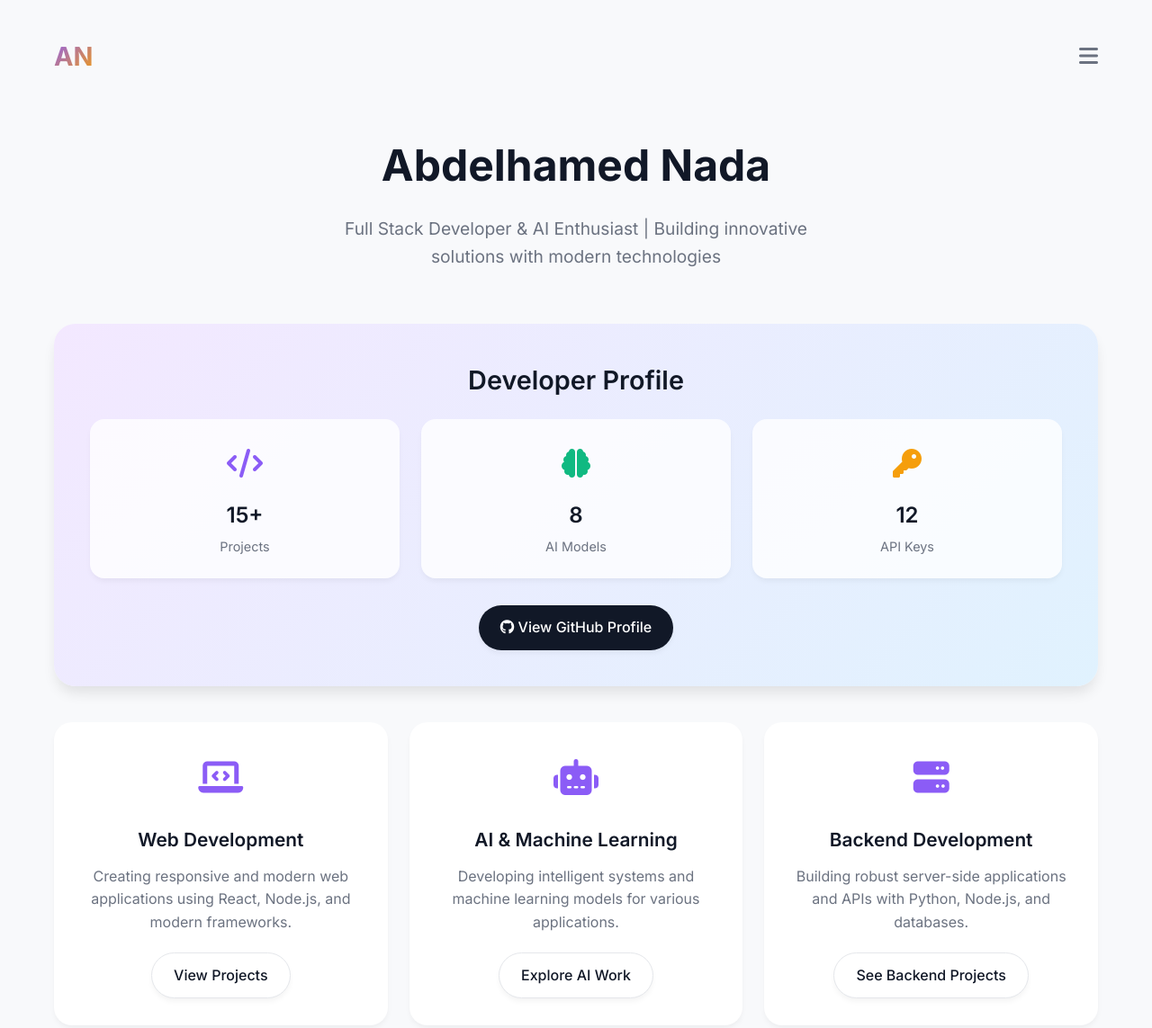
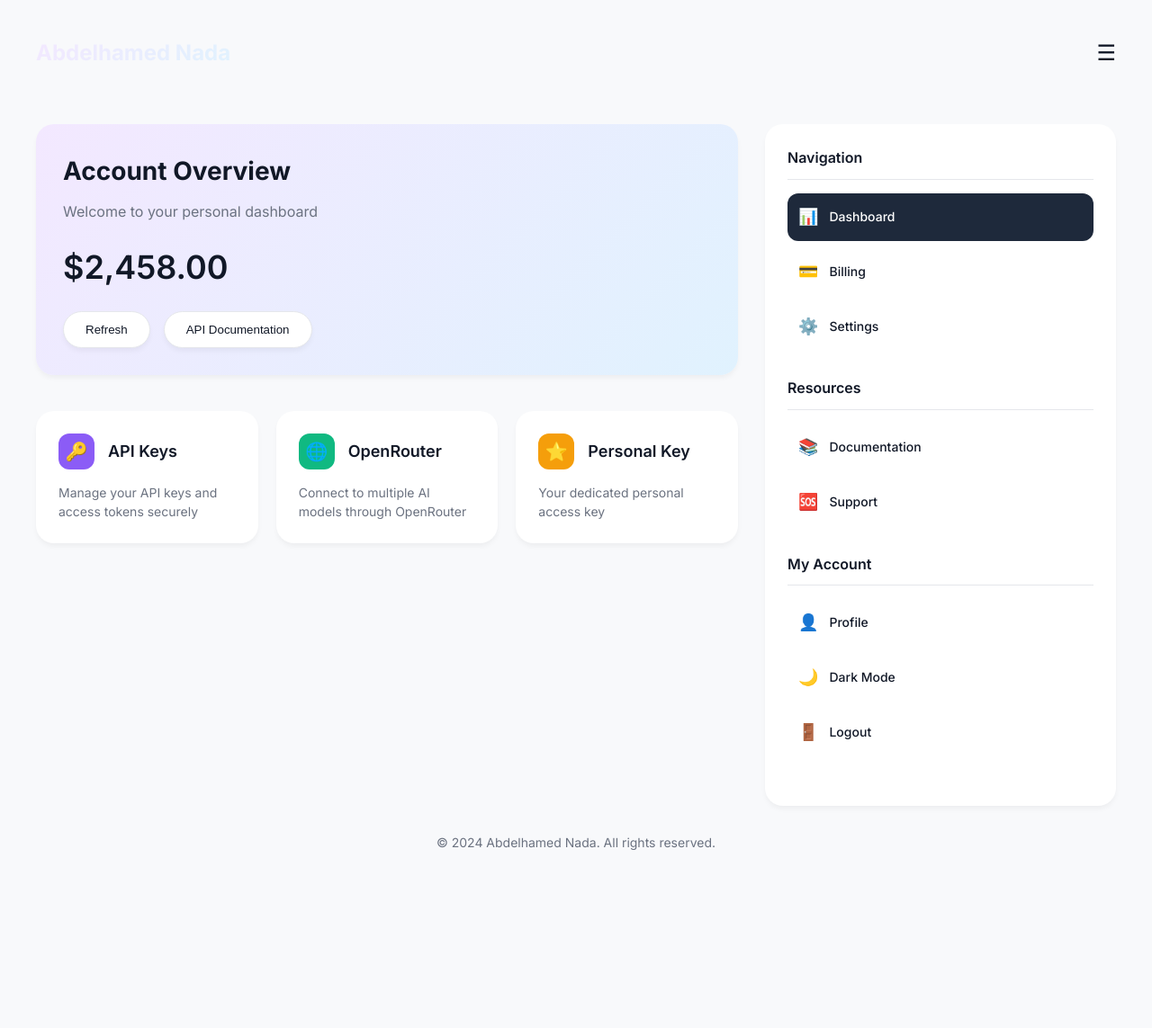
Before and after one commit to abbn7/personal-website, a plain HTML site: page index.html in a window 1280 px wide. Shown: the top 1143 px of the page at 90% size. After the commit the page ends 998 px from the top, so only its background shows below. Drawn offline with Linux system fonts and the light colour scheme.

Commit message:
Update design with modern tech-inspired UI featuring gradient cards, responsive layout, and improved color palette

```diff
--- a/index.html
+++ b/index.html
@@ -10,24 +10,19 @@
     <link rel="preconnect" href="https://fonts.gstatic.com" crossorigin>
     <link href="https://fonts.googleapis.com/css2?family=Inter:wght@400;500;600;700&display=swap" rel="stylesheet">
 
-    <!-- Font Awesome Icons -->
-    <link rel="stylesheet" href="https://cdnjs.cloudflare.com/ajax/libs/font-awesome/6.4.0/css/all.min.css">
-
     <style>
         :root {
-            /* Color Palette */
             --bg-primary: #F8F9FB;
             --text-primary: #111827;
             --text-secondary: #6B7280;
-            --accent-purple: #8B5CF6;
-            --accent-green: #10B981;
-            --accent-orange: #F59E0B;
             --card-gradient: linear-gradient(135deg, #F3E8FF 0%, #E0F2FE 100%);
             --active-bg: #1E293B;
             --active-text: #FFFFFF;
-            --border-light: #E5E7EB;
-            --shadow-sm: 0 4px 6px -1px rgba(0, 0, 0, 0.05);
-            --shadow-md: 0 10px 15px -3px rgba(0, 0, 0, 0.1);
+            --icon-api: #8B5CF6;
+            --icon-openrouter: #10B981;
+            --icon-personal: #F59E0B;
+            --border-radius: 20px;
+            --shadow: 0 4px 6px -1px rgba(0, 0, 0, 0.05);
         }
 
         * {
@@ -40,14 +35,14 @@
             font-family: 'Inter', sans-serif;
             background-color: var(--bg-primary);
             color: var(--text-primary);
+            line-height: 1.6;
+            padding: 20px;
             min-height: 100vh;
-            line-height: 1.6;
         }
 
         .container {
             max-width: 1200px;
             margin: 0 auto;
-            padding: 40px 20px;
         }
 
         /* Header */
@@ -55,13 +50,14 @@
             display: flex;
             justify-content: space-between;
             align-items: center;
-            margin-bottom: 60px;
+            padding: 20px 0;
+            margin-bottom: 40px;
         }
 
         .logo {
-            font-size: 1.8rem;
+            font-size: 24px;
             font-weight: 700;
-            background: linear-gradient(135deg, var(--accent-purple), var(--accent-orange));
+            background: var(--card-gradient);
             -webkit-background-clip: text;
             -webkit-text-fill-color: transparent;
             background-clip: text;
@@ -70,182 +66,184 @@
         .menu-toggle {
             background: none;
             border: none;
-            font-size: 1.5rem;
-            color: var(--text-secondary);
+            font-size: 24px;
             cursor: pointer;
-        }
-
-        /* Hero Section */
-        .hero {
-            text-align: center;
-            margin-bottom: 60px;
-        }
-
-        .hero h1 {
-            font-size: 3rem;
-            font-weight: 700;
-            margin-bottom: 16px;
             color: var(--text-primary);
-        }
-
-        .hero p {
-            font-size: 1.2rem;
-            color: var(--text-secondary);
-            max-width: 600px;
-            margin: 0 auto;
         }
 
         /* Account Overview Card */
         .account-card {
             background: var(--card-gradient);
-            border-radius: 24px;
-            padding: 40px;
+            border-radius: var(--border-radius);
+            padding: 30px;
             margin-bottom: 40px;
-            box-shadow: var(--shadow-md);
-            text-align: center;
+            box-shadow: var(--shadow);
         }
 
         .account-card h2 {
-            font-size: 1.8rem;
-            font-weight: 600;
-            margin-bottom: 20px;
+            font-size: 28px;
+            font-weight: 700;
+            margin-bottom: 10px;
             color: var(--text-primary);
         }
 
-        .stats {
-            display: grid;
-            grid-template-columns: repeat(auto-fit, minmax(200px, 1fr));
-            gap: 24px;
-            margin-bottom: 30px;
+        .account-card p {
+            font-size: 16px;
+            color: var(--text-secondary);
+            margin-bottom: 20px;
         }
 
-        .stat-item {
-            background: rgba(255, 255, 255, 0.8);
-            padding: 24px;
-            border-radius: 16px;
-            text-align: center;
-            box-shadow: var(--shadow-sm);
+        .balance {
+            font-size: 36px;
+            font-weight: 600;
+            color: var(--text-primary);
+            margin-bottom: 20px;
         }
 
-        .stat-icon {
-            font-size: 2rem;
-            margin-bottom: 12px;
+        .card-actions {
+            display: flex;
+            gap: 15px;
         }
 
-        .stat-icon.api { color: var(--accent-purple); }
-        .stat-icon.openrouter { color: var(--accent-green); }
-        .stat-icon.key { color: var(--accent-orange); }
-
-        .stat-value {
-            font-size: 1.5rem;
-            font-weight: 600;
-            margin-bottom: 4px;
-        }
-
-        .stat-label {
-            color: var(--text-secondary);
-            font-size: 0.9rem;
-        }
-
-        /* Buttons */
         .btn {
-            display: inline-block;
             padding: 12px 24px;
             border-radius: 9999px;
-            text-decoration: none;
-            font-weight: 500;
-            transition: all 0.3s ease;
-            border: 1px solid var(--border-light);
+            border: 1px solid #E5E7EB;
             background: white;
             color: var(--text-primary);
-            box-shadow: var(--shadow-sm);
+            font-weight: 500;
+            cursor: pointer;
+            box-shadow: var(--shadow);
+            transition: all 0.2s ease;
         }
 
         .btn:hover {
             transform: translateY(-2px);
-            box-shadow: var(--shadow-md);
-        }
-
-        .btn-primary {
-            background: var(--text-primary);
-            color: white;
-            border: none;
+            box-shadow: 0 8px 15px -3px rgba(0, 0, 0, 0.1);
         }
 
         /* Features Section */
         .features {
             display: grid;
-            grid-template-columns: repeat(auto-fit, minmax(300px, 1fr));
-            gap: 24px;
-            margin-bottom: 60px;
+            grid-template-columns: 1fr;
+            gap: 20px;
+            margin-bottom: 40px;
         }
 
         .feature-card {
             background: white;
-            padding: 30px;
-            border-radius: 20px;
-            box-shadow: var(--shadow-sm);
-            text-align: center;
+            border-radius: var(--border-radius);
+            padding: 25px;
+            box-shadow: var(--shadow);
+        }
+
+        .feature-header {
+            display: flex;
+            align-items: center;
+            gap: 15px;
+            margin-bottom: 15px;
         }
 
         .feature-icon {
-            font-size: 2.5rem;
-            margin-bottom: 20px;
-            color: var(--accent-purple);
+            width: 40px;
+            height: 40px;
+            border-radius: 12px;
+            display: flex;
+            align-items: center;
+            justify-content: center;
+            font-size: 20px;
         }
 
+        .icon-api { background-color: var(--icon-api); color: white; }
+        .icon-openrouter { background-color: var(--icon-openrouter); color: white; }
+        .icon-personal { background-color: var(--icon-personal); color: white; }
+
         .feature-title {
-            font-size: 1.3rem;
+            font-size: 18px;
             font-weight: 600;
-            margin-bottom: 12px;
+            color: var(--text-primary);
         }
 
-        .feature-desc {
+        .feature-description {
             color: var(--text-secondary);
-            margin-bottom: 20px;
+            font-size: 14px;
+            line-height: 1.5;
+        }
+
+        /* Sidebar */
+        .sidebar {
+            background: white;
+            border-radius: var(--border-radius);
+            padding: 25px;
+            box-shadow: var(--shadow);
+        }
+
+        .sidebar-section {
+            margin-bottom: 30px;
+        }
+
+        .sidebar-title {
+            font-size: 16px;
+            font-weight: 600;
+            color: var(--text-primary);
+            margin-bottom: 15px;
+            padding-bottom: 10px;
+            border-bottom: 1px solid #E5E7EB;
+        }
+
+        .sidebar-item {
+            display: flex;
+            align-items: center;
+            gap: 12px;
+            padding: 12px;
+            border-radius: 12px;
+            margin-bottom: 8px;
+            cursor: pointer;
+            transition: all 0.2s ease;
+        }
+
+        .sidebar-item:hover {
+            background: #F9FAFB;
+        }
+
+        .sidebar-item.active {
+            background: var(--active-bg);
+            color: var(--active-text);
+        }
+
+        .sidebar-icon {
+            font-size: 18px;
+        }
+
+        .sidebar-text {
+            font-size: 14px;
+            font-weight: 500;
         }
 
         /* Footer */
         .footer {
             text-align: center;
-            padding: 40px 0;
-            border-top: 1px solid var(--border-light);
-            margin-top: 60px;
-        }
-
-        .social-links {
-            display: flex;
-            justify-content: center;
-            gap: 20px;
-            margin-bottom: 20px;
-        }
-
-        .social-link {
+            padding: 30px 0;
             color: var(--text-secondary);
-            font-size: 1.5rem;
-            transition: color 0.3s ease;
-        }
-
-        .social-link:hover {
-            color: var(--accent-purple);
+            font-size: 14px;
         }
 
         /* Responsive */
-        @media (max-width: 768px) {
-            .hero h1 {
-                font-size: 2.2rem;
+        @media (min-width: 768px) {
+            .features {
+                grid-template-columns: repeat(2, 1fr);
             }
 
-            .hero p {
-                font-size: 1.1rem;
+            .main-content {
+                display: grid;
+                grid-template-columns: 2fr 1fr;
+                gap: 30px;
             }
+        }
 
-            .account-card {
-                padding: 30px 20px;
-            }
-
-            .stats {
-                grid-template-columns: 1fr;
+        @media (min-width: 1024px) {
+            .features {
+                grid-template-columns: repeat(3, 1fr);
             }
         }
     </style>
@@ -253,105 +251,123 @@
 <body>
     <div class="container">
         <!-- Header -->
-        <header class="header">
-            <div class="logo">AN</div>
-            <button class="menu-toggle">
-                <i class="fas fa-bars"></i>
-            </button>
-        </header>
+        <div class="header">
+            <div class="logo">Abdelhamed Nada</div>
+            <button class="menu-toggle">☰</button>
+        </div>
 
-        <!-- Hero Section -->
-        <section class="hero">
-            <h1>Abdelhamed Nada</h1>
-            <p>Full Stack Developer & AI Enthusiast | Building innovative solutions with modern technologies</p>
-        </section>
-
-        <!-- Account Overview Card -->
-        <section class="account-card">
-            <h2>Developer Profile</h2>
-
-            <div class="stats">
-                <div class="stat-item">
-                    <div class="stat-icon api">
-                        <i class="fas fa-code"></i>
+        <div class="main-content">
+            <!-- Left Column -->
+            <div>
+                <!-- Account Overview Card -->
+                <div class="account-card">
+                    <h2>Account Overview</h2>
+                    <p>Welcome to your personal dashboard</p>
+                    <div class="balance">$2,458.00</div>
+                    <div class="card-actions">
+                        <button class="btn">Refresh</button>
+                        <button class="btn">API Documentation</button>
                     </div>
-                    <div class="stat-value">15+</div>
-                    <div class="stat-label">Projects</div>
                 </div>
 
-                <div class="stat-item">
-                    <div class="stat-icon openrouter">
-                        <i class="fas fa-brain"></i>
+                <!-- Features Grid -->
+                <div class="features">
+                    <div class="feature-card">
+                        <div class="feature-header">
+                            <div class="feature-icon icon-api">🔑</div>
+                            <h3 class="feature-title">API Keys</h3>
+                        </div>
+                        <p class="feature-description">Manage your API keys and access tokens securely</p>
                     </div>
-                    <div class="stat-value">8</div>
-                    <div class="stat-label">AI Models</div>
-                </div>
 
-                <div class="stat-item">
-                    <div class="stat-icon key">
-                        <i class="fas fa-key"></i>
+                    <div class="feature-card">
+                        <div class="feature-header">
+                            <div class="feature-icon icon-openrouter">🌐</div>
+                            <h3 class="feature-title">OpenRouter</h3>
+                        </div>
+                        <p class="feature-description">Connect to multiple AI models through OpenRouter</p>
                     </div>
-                    <div class="stat-value">12</div>
-                    <div class="stat-label">API Keys</div>
+
+                    <div class="feature-card">
+                        <div class="feature-header">
+                            <div class="feature-icon icon-personal">⭐</div>
+                            <h3 class="feature-title">Personal Key</h3>
+                        </div>
+                        <p class="feature-description">Your dedicated personal access key</p>
+                    </div>
                 </div>
             </div>
 
-            <a href="https://github.com/abbn7" class="btn btn-primary" target="_blank">
-                <i class="fab fa-github"></i> View GitHub Profile
-            </a>
-        </section>
+            <!-- Right Column - Sidebar -->
+            <div class="sidebar">
+                <div class="sidebar-section">
+                    <h4 class="sidebar-title">Navigation</h4>
+                    <div class="sidebar-item active">
+                        <span class="sidebar-icon">📊</span>
+                        <span class="sidebar-text">Dashboard</span>
+                    </div>
+                    <div class="sidebar-item">
+                        <span class="sidebar-icon">💳</span>
+                        <span class="sidebar-text">Billing</span>
+                    </div>
+                    <div class="sidebar-item">
+                        <span class="sidebar-icon">⚙️</span>
+                        <span class="sidebar-text">Settings</span>
+                    </div>
+                </div>
 
-        <!-- Features Section -->
-        <section class="features">
-            <div class="feature-card">
-                <div class="feature-icon">
-                    <i class="fas fa-laptop-code"></i>
+                <div class="sidebar-section">
+                    <h4 class="sidebar-title">Resources</h4>
+                    <div class="sidebar-item">
+                        <span class="sidebar-icon">📚</span>
+                        <span class="sidebar-text">Documentation</span>
+                    </div>
+                    <div class="sidebar-item">
+                        <span class="sidebar-icon">🆘</span>
+                        <span class="sidebar-text">Support</span>
+                    </div>
                 </div>
-                <h3 class="feature-title">Web Development</h3>
-                <p class="feature-desc">Creating responsive and modern web applications using React, Node.js, and modern frameworks.</p>
-                <a href="#" class="btn">View Projects</a>
+
+                <div class="sidebar-section">
+                    <h4 class="sidebar-title">My Account</h4>
+                    <div class="sidebar-item">
+                        <span class="sidebar-icon">👤</span>
+                        <span class="sidebar-text">Profile</span>
+                    </div>
+                    <div class="sidebar-item">
+                        <span class="sidebar-icon">🌙</span>
+                        <span class="sidebar-text">Dark Mode</span>
+                    </div>
+                    <div class="sidebar-item">
+                        <span class="sidebar-icon">🚪</span>
+                        <span class="sidebar-text">Logout</span>
+                    </div>
+                </div>
             </div>
-
-            <div class="feature-card">
-                <div class="feature-icon">
-                    <i class="fas fa-robot"></i>
-                </div>
-                <h3 class="feature-title">AI & Machine Learning</h3>
-                <p class="feature-desc">Developing intelligent systems and machine learning models for various applications.</p>
-                <a href="#" class="btn">Explore AI Work</a>
-            </div>
-
-            <div class="feature-card">
-                <div class="feature-icon">
-                    <i class="fas fa-server"></i>
-                </div>
-                <h3 class="feature-title">Backend Development</h3>
-                <p class="feature-desc">Building robust server-side applications and APIs with Python, Node.js, and databases.</p>
-                <a href="#" class="btn">See Backend Projects</a>
-            </div>
-        </section>
+        </div>
 
         <!-- Footer -->
-        <footer class="footer">
-            <div class="social-links">
-                <a href="https://github.com/abbn7" class="social-link" target="_blank">
-                    <i class="fab fa-github"></i>
-                </a>
-                <a href="#" class="social-link">
-                    <i class="fab fa-linkedin"></i>
-                </a>
-                <a href="#" class="social-link">
-                    <i class="fab fa-twitter"></i>
-                </a>
-            </div>
-            <p>&copy; 2024 Abdelhamed Nada. All rights reserved.</p>
-        </footer>
+        <div class="footer">
+            <p>© 2024 Abdelhamed Nada. All rights reserved.</p>
+        </div>
     </div>
 
     <script>
-        // Simple menu toggle functionality
-        document.querySelector('.menu-toggle').addEventListener('click', function() {
-            alert('Menu functionality would open navigation here');
+        // Simple interactivity
+        document.addEventListener('DOMContentLoaded', function() {
+            const menuToggle = document.querySelector('.menu-toggle');
+            const sidebarItems = document.querySelectorAll('.sidebar-item');
+
+            menuToggle.addEventListener('click', function() {
+                alert('Menu functionality would go here');
+            });
+
+            sidebarItems.forEach(item => {
+                item.addEventListener('click', function() {
+                    sidebarItems.forEach(i => i.classList.remove('active'));
+                    this.classList.add('active');
+                });
+            });
         });
     </script>
 </body>
```
Also changed, not shown: 1 other file.
